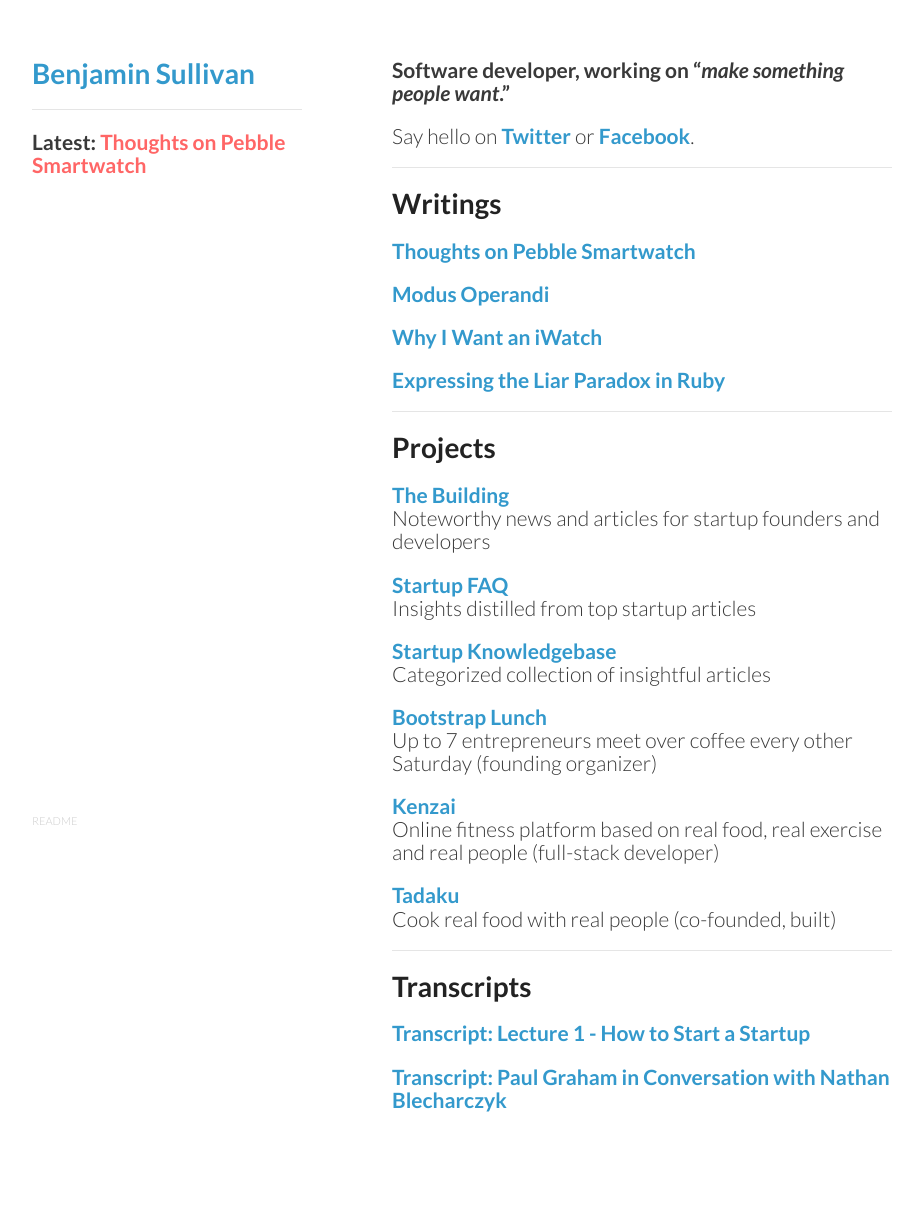
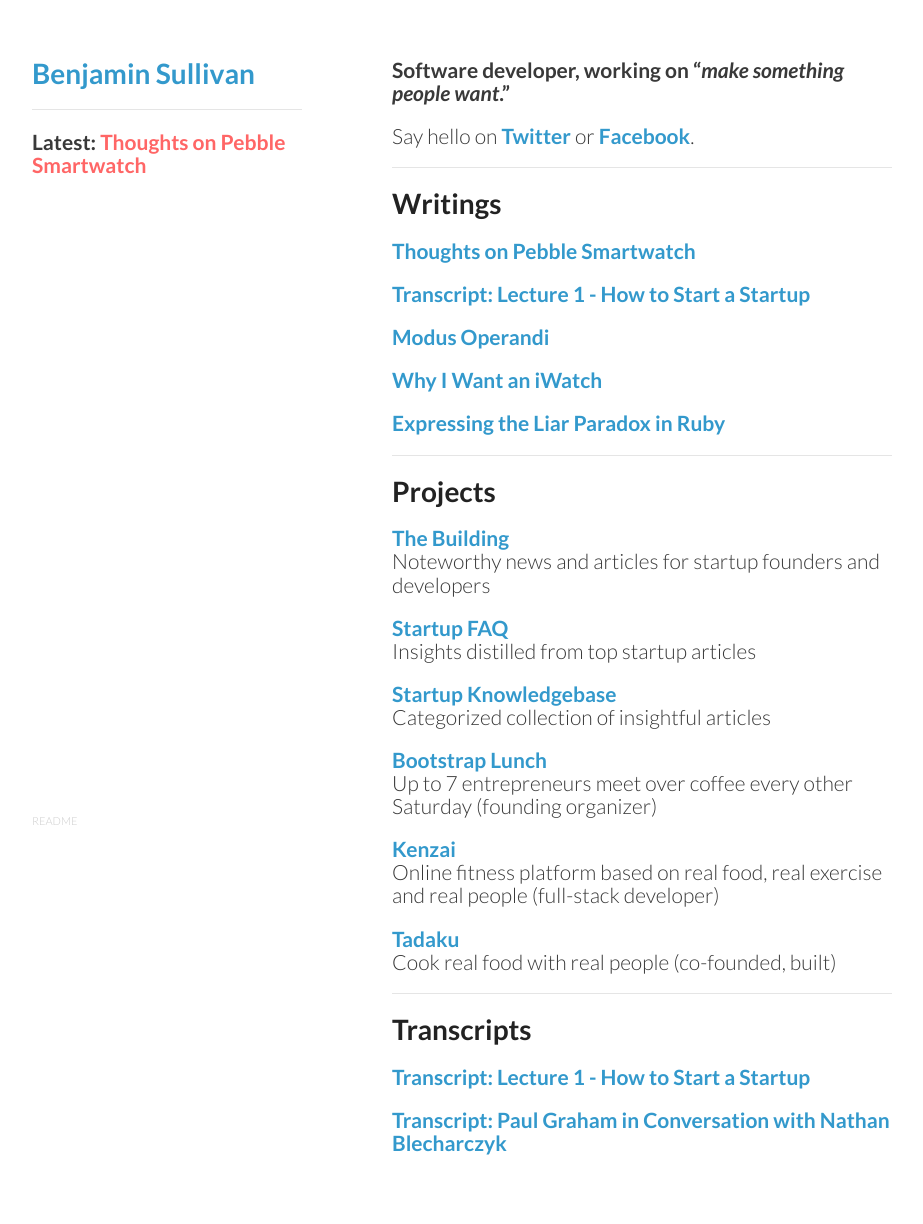
Before and after one commit to bnjs/bnjs.github.io, a Jekyll site: the page built from index.md, in a window 1280 px wide. Shown: the whole page, without its empty margins (178-1101 px from the left). Built offline with Jekyll 4.4.1, drawn with Linux system fonts in a browser that asks for light colours; nearby versions of some CDN libraries; before the commit the page ends 1181 px from its top, so only the background shows below that.

Commit message:
Logic for displaying drafts and personal pages

```diff
--- a/_layouts/default.html
+++ b/_layouts/default.html
@@ -47,8 +47,13 @@
         {% endfor %}
 
         {% if site.base_url == 'http://localhost:4000' %}
+        <h2><a href="/about-me">About Me</a></h2>
         <h2><a href="/modus-operandi">Modus Operandi</a></h2>
         <h2><a href="/goals">Goals &amp; KPI</a></h2>
+        <h2><a href="/schedule">Schedule</a></h2>
+        <h2><a href="/startup-script">Startup Script</a></h2>
+        <h2><a href="/action-script">Action Script</a></h2>
+        <h2><a href="/want-to-do">Want to Do</a></h2>
         {% endif %}
       </header>
 
--- a/index.md
+++ b/index.md
@@ -12,9 +12,7 @@
 # Writings
 
 {% for post in site.posts %}
-{% if post.transcript == 'true' %}
-{% elsif post.path contains "_drafts" %}
-## <a href="{{ post.url }}" style="color:#f66">{{post.title}}</a>
+{% if post.path contains "_drafts" %}
 {% else %}
 ## [{{ post.title }}]({{ post.url }})
 {% endif %}
@@ -23,6 +21,16 @@
 ## [Why I Want an iWatch](/why-i-want-an-iwatch)
 
 ## [Expressing the Liar Paradox in Ruby](/expressing-the-liar-paradox-in-ruby)
+
+{% if site.base_url == 'http://localhost:4000' %}
+{% for post in site.posts %}
+{% if post.path contains "_drafts" %}
+## <a href="{{ post.url }}" style="color:#f66">{{post.title}}</a>
+{% else %}
+{% endif %}
+{% endfor %}
+{% endif %}
+
 
 ---
 
```
